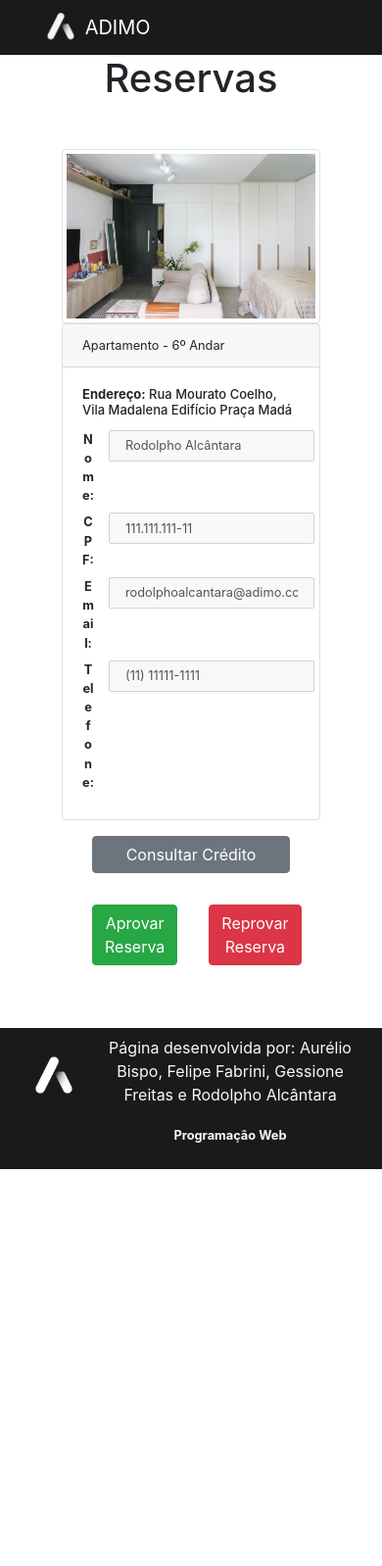
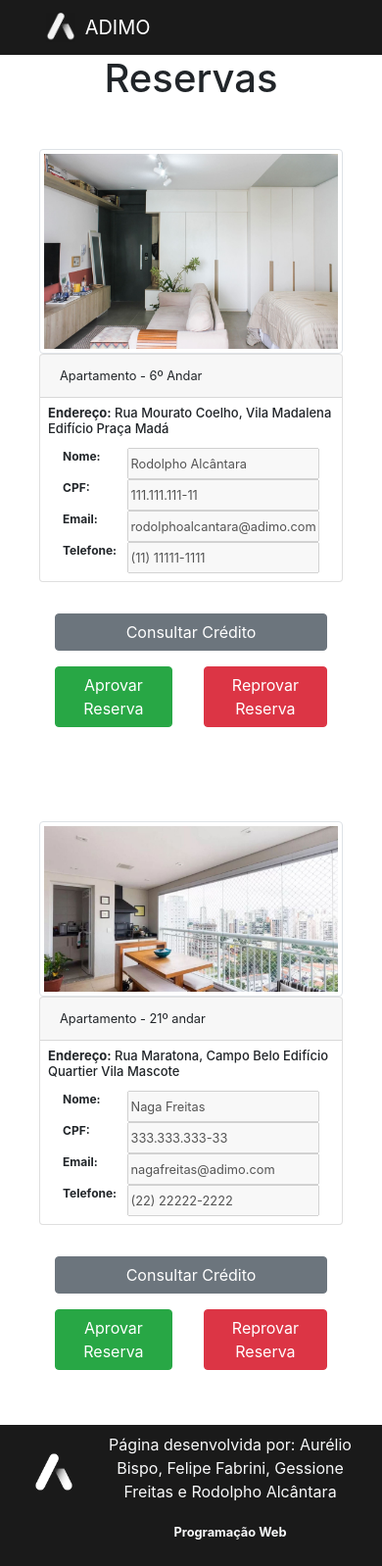
Before and after one commit to rodolphoalcantara/adimo, a plain HTML site: page adimo/aprovacao.html in a window 390 px wide. Shown: the whole page at 98% size. Before the commit the page ends 1193 px from the top, so only its background shows below. Drawn offline with nearby package versions, Linux system fonts and the light colour scheme.

Commit message:
responsividade e funcionalidades na tela de aprovacao

```diff
--- a/adimo/aprovacao.html
+++ b/adimo/aprovacao.html
@@ -34,14 +34,15 @@
     <main>
       <div class="container text-center"><h1>Reservas</h1></div>
 
-      <div class="row m-5 content-analise">
-        <div class="col-sm-3">
-          <img src="./img/casa1.jpg" class="img-analise img-thumbnail" />
-        </div>
-        <div class="col-sm-6 analise-card">
+      <div class="content-analise">
+        <div class="analise-card">
+          <div class="img-container">
+            <img src="./img/casa1.jpg" class="img-analise img-thumbnail" />
+          </div>
+
           <div class="card">
             <div class="card-header">Apartamento - 6º Andar</div>
-            <div class="card-body">
+            <div class="card-body p-2">
               <div class="card-title">
                 <h5>
                   <strong>Endereço:</strong> Rua Mourato Coelho, Vila Madalena
@@ -50,48 +51,44 @@
               </div>
               <div class="card-text">
                 <form>
-                  <div class="row">
-                    <label class="col-2 text-center" for="nome"
+                  <div class="container">
+                    <label class="text-center" for="nome"
                       ><strong>Nome: </strong></label
                     >
                     <input
-                      class="col-10"
                       name="nome"
                       type="text"
                       value="Rodolpho Alcântara"
                       disabled
                     />
                   </div>
-                  <div class="row">
-                    <label class="col-2 text-center" for="cpf"
+                  <div class="container">
+                    <label class="text-center" for="cpf"
                       ><strong>CPF:</strong></label
                     >
                     <input
-                      class="col-10"
                       type="text"
                       name="cpf"
                       value="111.111.111-11"
                       disabled
                     />
                   </div>
-                  <div class="row">
-                    <label class="col-2 text-center" for="email"
+                  <div class="container">
+                    <label class="text-center" for="email"
                       ><strong>Email:</strong></label
                     >
                     <input
-                      class="col-10"
                       name="email"
                       type="text"
                       value="rodolphoalcantara@adimo.com"
                       disabled
                     />
                   </div>
-                  <div class="row">
-                    <label class="col-2 text-center" for="telefone"
+                  <div class="container">
+                    <label class="text-center" for="telefone"
                       ><strong>Telefone:</strong></label
                     >
                     <input
-                      class="col-10"
                       type="text"
                       name="telefone"
                       value="(11) 11111-1111"
@@ -102,15 +99,119 @@
               </div>
             </div>
           </div>
+
+          <div class="align-self-center">
+            <div class="d-flex flex-column text-center button-container m-3">
+              <button
+                class="btn btn-secondary mt-3 mb-3 btn-credito"
+                type="button"
+              >
+                Consultar Crédito
+              </button>
+              <div class="d-flex justify-content-around">
+                <button class="btn btn-success mr-3" type="button">
+                  Aprovar Reserva
+                </button>
+                <button
+                  class="btn btn-danger ml-3"
+                  type="button"
+                  data-toggle="modal"
+                  data-target="#reprovarModal"
+                >
+                  Reprovar Reserva
+                </button>
+              </div>
+            </div>
+          </div>
         </div>
-        <div class="col-sm-3 align-self-center">
-            <div class="container d-flex flex-column">
-                <button class="btn btn-secondary m-3" type="button">Consultar Crédito</button>
-                <div class="d-flex justify-content-around">
-                <button class="btn btn-success m-3" type="button">Aprovar Reserva</button>
-                <button class="btn btn-danger m-3" type="button">Reprovar Reserva</button>
+        <div class="analise-card">
+          <div class="img-container">
+            <img src="./img/casa9.jpg" class="img-analise img-thumbnail" />
+          </div>
+
+          <div class="card">
+            <div class="card-header">Apartamento - 21º andar</div>
+            <div class="card-body p-2">
+              <div class="card-title">
+                <h5>
+                  <strong>Endereço:</strong> Rua Maratona, Campo Belo Edifício Quartier Vila Mascote
+                </h5>
+              </div>
+              <div class="card-text">
+                <form>
+                  <div class="container">
+                    <label class="text-center" for="nome"
+                      ><strong>Nome: </strong></label
+                    >
+                    <input
+                      name="nome"
+                      type="text"
+                      value="Naga Freitas"
+                      disabled
+                    />
+                  </div>
+                  <div class="container">
+                    <label class="text-center" for="cpf"
+                      ><strong>CPF:</strong></label
+                    >
+                    <input
+                      type="text"
+                      name="cpf"
+                      value="333.333.333-33"
+                      disabled
+                    />
+                  </div>
+                  <div class="container">
+                    <label class="text-center" for="email"
+                      ><strong>Email:</strong></label
+                    >
+                    <input
+                      name="email"
+                      type="text"
+                      value="nagafreitas@adimo.com"
+                      disabled
+                    />
+                  </div>
+                  <div class="container">
+                    <label class="text-center" for="telefone"
+                      ><strong>Telefone:</strong></label
+                    >
+                    <input
+                      type="text"
+                      name="telefone"
+                      value="(22) 22222-2222"
+                      disabled
+                    />
+                  </div>
+                </form>
+              </div>
             </div>
+          </div>
+
+          <div class="align-self-center">
+            <div class="d-flex flex-column text-center button-container m-3">
+              <button
+                class="btn btn-secondary mt-3 mb-3 btn-credito"
+                type="button"
+              >
+                Consultar Crédito
+              </button>
+
+              <div class="d-flex justify-content-around">
+                <button class="btn btn-success mr-3" type="button">
+                  Aprovar Reserva
+                </button>
+                <button
+                  class="btn btn-danger ml-3"
+                  type="button"
+                  data-toggle="modal"
+                  data-target="#reprovarModal"
+                >
+                  Reprovar Reserva
+                </button>
+              </div>
             </div>
+          </div>
         </div>
       </div>
     </main>
@@ -136,5 +237,50 @@
         </div>
       </div>
     </footer>
+
+    <div
+      class="modal fade"
+      id="reprovarModal"
+      data-backdrop="static"
+      data-keyboard="false"
+      tabindex="-1"
+      aria-labelledby="staticBackdropLabel"
+      aria-hidden="true"
+    >
+      <div class="modal-dialog modal-dialog-centered">
+        <div class="modal-content">
+          <div class="modal-header">
+            <h5 class="modal-title" id="staticBackdropLabel">
+              Reprovar Reserva
+            </h5>
+            <button
+              type="button"
+              class="close"
+              data-dismiss="modal"
+              aria-label="Close"
+            >
+              <span aria-hidden="true">&times;</span>
+            </button>
+          </div>
+          <div class="modal-body">
+            <div class="container">
+              <h4 class="p-3 text-center">Descreva o motivo da reprovação</h4>
+              <textarea name="txtModal" id="txtModal"></textarea>
+            </div>
+          </div>
+          <div class="modal-footer">
+            <button
+              type="button"
+              class="btn btn-secondary"
+              data-dismiss="modal"
+            >
+              Cancelar
+            </button>
+            <button type="button" class="btn btn-primary">Enviar</button>
+          </div>
+        </div>
+      </div>
+    </div>
+    <script src="./js/aprovacao.js"></script>
   </body>
 </html>
--- a/adimo/css/aprovacao.css
+++ b/adimo/css/aprovacao.css
@@ -1,26 +1,103 @@
-.card{
-    font-size: 0.8rem;
+.hidden {
+  display: none;
 }
 
-
-.card-title h5{
-    font-size: small;
+.btn-credito{
+  align-self: center;
+  width: 100%;
 }
 
-
-form input{
-    height: 2rem;
+.spinner{
+  font-size: 0;
+  width: 60px;
+  height: 60px;
+  background-color: transparent;
+  border-top-color: transparent;
+  border-radius: 50%;
+  animation: spin 1s linear infinite;
 }
 
+@keyframes spin{
+  to{
+    transform: rotate(360deg);
+  }
+}
+.card {
+  font-size: 0.8rem;
+  width: 100%;
+}
+.content-analise {
+  display: flex;
+  flex-direction: column;
+}
+
+.analise-card {
+  padding: 2.5rem;
+  display: flex;
+  flex-direction: column;
+  align-items: center;
+}
+
+.card-title h5 {
+  font-size: small;
+}
+
+form div {
+  display: flex;
+  justify-content: space-between;
+}
+
+form label {
+  font-size: 12px;
+}
+
+form input {
+  height: 2rem;
+  width: 75%;
+}
+
+#txtModal{
+  width: 100%;
+  height: 40vh;
+}
+
+@media (min-width: 630px) {
+  .content-analise {
+    display: flex;
+    flex-direction: row;
+  }
+}
 
 @media (min-width: 1500px) {
-  .img-analise {
+  .content-analise {
+    display: flex;
+    flex-direction: column;
+  }
+
+  .analise-card {
+    display: flex;
+    flex-direction: row;
+  }
+
+  .img-container {
     height: 18rem;
     width: 26rem;
   }
-  .analise-card > .card {
+  .img-analise{
+    height: 100%;
+  }
+
+  .card {
     width: 45rem;
     height: 18rem;
+    font-size: 1rem;
+  }
+  form label {
+    font-size: 1rem;
+  }
+  .card-title h5 {
+    font-size: 1.2rem;
+    padding: 1.3rem 0;
   }
 
   .card-body {
@@ -30,4 +107,8 @@ form input{
   .container h1 {
     margin: 1.5em 0;
   }
+
+  .button-container {
+    margin-left: 1.5rem;
+  }
 }
--- /dev/null
+++ b/adimo/js/aprovacao.js
@@ -0,0 +1,16 @@
+$(document).ready(function () {
+  $(".btn-credito").click(function (e) {
+    e.preventDefault();
+    var thisBtn = $(this);
+    thisBtn.addClass("spinner").blur();
+
+    setTimeout(function(){
+        thisBtn.removeClass('spinner');
+        thisBtn.removeClass('btn-secondary');
+        thisBtn.addClass('btn-success');
+        thisBtn.html('Crédito Aprovado');
+        thisBtn.prop('disabled',true);
+    }, 3500)
+
+  });
+});
```
Also changed, not shown: adimo/js/login.js (+14 -0 lines), adimo/login.html (+3 -2 lines).
